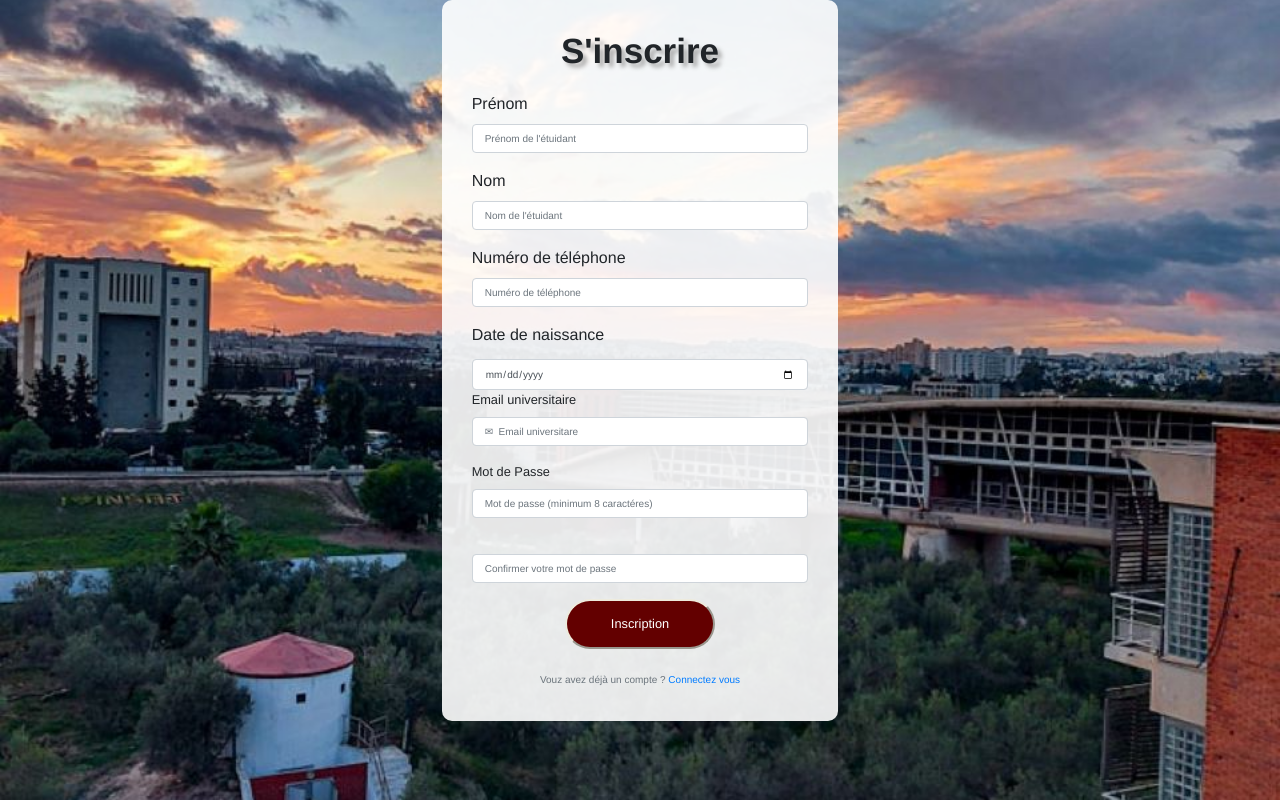
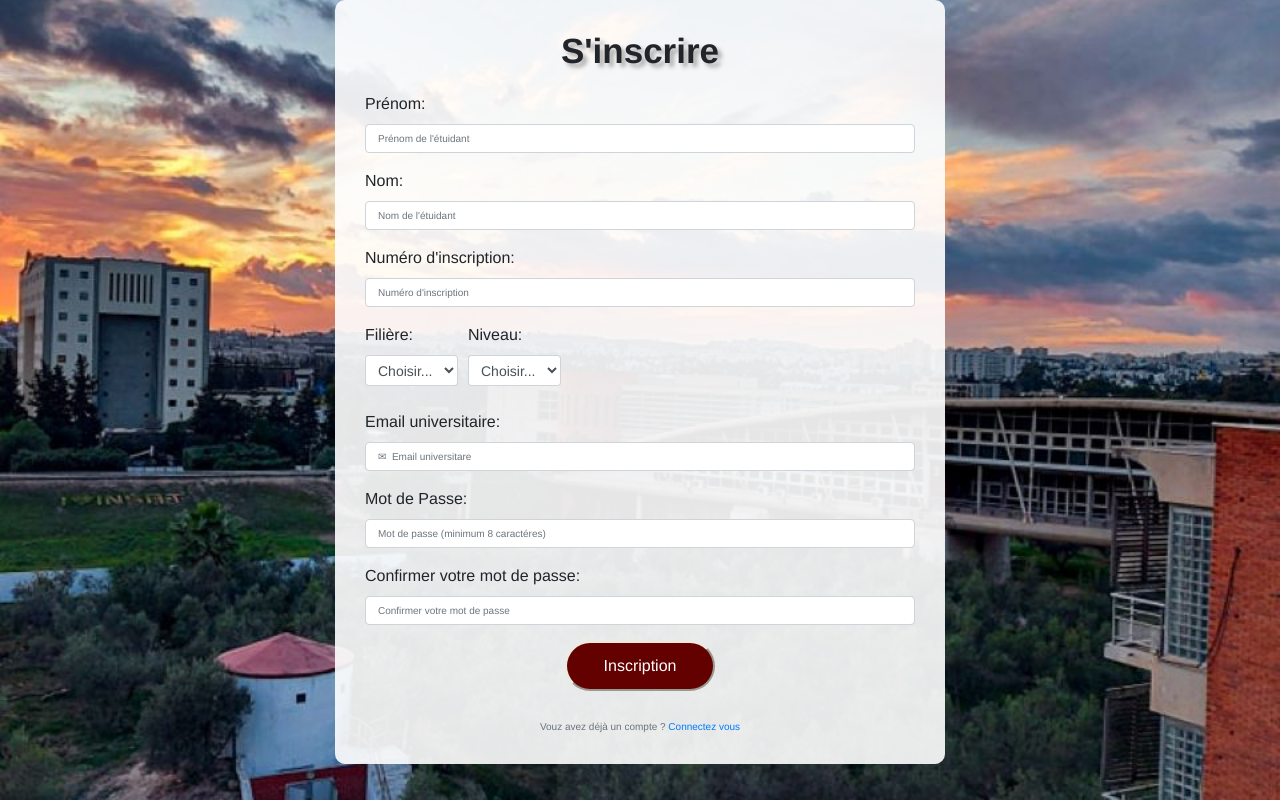
Before and after one commit to ossama-ferjani/guide_mpi, a PHP site: page /SignUp.html in a window 1280 px wide. Run offline with PHP 8.4, Linux system fonts and the light colour scheme.

Commit message:
added some changes to the sign  up page

```diff
--- a/SignUp.html
+++ b/SignUp.html
@@ -15,7 +15,7 @@
   <body>
     <div class="container-fluid">
       <div class="row justify-content-center align-items-center">
-        <div class="col-md-4">
+        <div class="col-md-6">
           <div class="form-container">
             <h2 id="title">S'inscrire</h2>
 
@@ -24,49 +24,76 @@
               <div id="signUp">
                 <form>
                   <div class="form-group">
-                    <label for="prenom">Prénom</label>
-                    <input type="text" class="form-control" id="prenom" aria-describedby="prenomHelp" placeholder="Prénom de l'étuidant">
+                    <label for="prenom" class="input-label">Prénom:</label>
+                    <input type="text" class="form-control" id="prenom" aria-describedby="prenomHelp" placeholder="Prénom de l'étuidant" required>
                     <span id="SNerror-message"></span>
                   </div>
                   <div class="form-group">
-                    <label for="nom">Nom</label>
-                    <input type="text" class="form-control" id="nom" aria-describedby="nomHelp" placeholder="Nom de l'étuidant">
+                    <label for="nom" class="input-label">Nom:</label>
+                    <input type="text" class="form-control" id="nom" aria-describedby="nomHelp" placeholder="Nom de l'étuidant" required>
                     <span id="NAMEerror-message"></span>
                   </div>
 
                   <div class="form-group">
-                    <label for="tel">Numéro de téléphone</label>
-                    <input type="tel" class="form-control" id="tel" aria-describedby="telHelp" placeholder="Numéro de téléphone">
+                    <label for="tel" class="input-label">Numéro d'inscription:</label>
+                    <input type="tel" class="form-control" id="tel" aria-describedby="telHelp" placeholder="Numéro d'inscription">
                     <span id="telerror-message"></span>
                   </div>
-                  <label for="birthdate">Date de naissance</label>
-                  <small id="birthdate" class="form-text">
-                  <input type="date" class="form-control" id="agenda" name="agenda">
+                  <div class="form-row align-items-center">
+                    <div class="col-auto">
+                        <label for="filiere">Filière:</label>
+                        <select class="form-control form-control-sm" id="filiere" name="filiere">
+                            <option selected disabled>Choisir...</option>
+                            <option value="MPI">MPI</option>
+                            <option value="RT">RT</option>
+                            <option value="GL">GL</option>
+                            <option value="IIA">IIA</option>
+                            <option value="IMI">IMI</option>
+                        </select>
+                    </div>
+                    <div class="col-auto">
+                        <label for="niveau">Niveau:</label>
+                        <select class="form-control form-control-sm" id="niveau" name="niveau">
+                            <option value="choisir..." disabled selected>Choisir...</option>
+                            <option value="1">1</option>
+                            <option value="2">2</option>
+                            <option value="3">3</option>
+                            <option value="4">4</option>
+                            <option value="5">5</option>
+                        </select>
+                    </div>
+                </div>
+
+
 
 
                   <div class="form-group">
-                    <label for="email">Email universitaire</label>
-                    <input type="email" class="form-control" id="email" aria-describedby="emailHelp" placeholder="✉  Email universitare">
+                    <br><label for="email" class="input-label">Email universitaire:</label>
+                    <input type="email" class="form-control" id="email" aria-describedby="emailHelp" placeholder="✉  Email universitare" required>
                     <span id="mailerror-message"></span>
                   </div>
                   <div class="form-group">
-                    <label for="password">Mot de Passe</label>
+                    <label for="password" class="input-label">Mot de Passe:</label>
 
-                    <input type="password" class="form-control" id="password" placeholder="Mot de passe (minimum 8 caractéres)">
+                    <input type="password" class="form-control" id="password" placeholder="Mot de passe (minimum 8 caractéres)" required>
                     <span id="passerror-message"></span>
                   </div>
+
                   <div class="form-group">
-                    <label for="passwordConfirm"></label>
-                    <input type="password" class="form-control" id="passwordConfirm" placeholder="Confirmer votre mot de passe"></div>
-                    <span id="passconferror-message"></span>
+                    <label for="passwordConfirm">Confirmer votre mot de passe:</label>
+                    <input type="password" class="form-control" id="passwordConfirm" placeholder="Confirmer votre mot de passe" required>
+                    <span id="passconferror-message"></span></div>
                   <div style="text-align: center;">
-                  <button type="submit" class="custom-button">Inscription</button><br><br>
+                  <button type="submit" id="submit" class="custom-button">Inscription</button><br><br>
                   <small id="emailHelp2" class="form-text text-muted">Vouz avez déjà un compte ? <a href="SignIn.html">  Connectez vous</a></small>
                 </form>
 
               </div>
 
     </div>
+    <script src="https://code.jquery.com/jquery-3.5.1.slim.min.js"></script>
+    <script src="https://cdn.jsdelivr.net/npm/popper.js@1.16.0/dist/umd/popper.min.js"></script>
+    <script src="https://maxcdn.bootstrapcdn.com/bootstrap/4.5.2/js/bootstrap.min.js"></script>
     <script src="js/script2.js"></script>
   </body>
 </html>
--- a/css/styles.css
+++ b/css/styles.css
@@ -42,3 +42,19 @@ font-weight: lighter;
     font-size: 35px;
     text-shadow: 4px 4px 4px #aaa;
   }
+
+  .invalid-input {
+    box-shadow: 0 0 5px red;
+  }
+
+
+
+  .form-group {
+    position: relative;
+  }
+  .input_label{
+    position: absolute;
+    font-weight: 200;
+    font-size: medium;
+    font-family: 'Source Sans Pro', 'Helvetica Neue', 'Helvetica', 'Arial', 'sans-serif';;
+  }
--- a/js/script2.js
+++ b/js/script2.js
@@ -13,6 +13,7 @@ const telErrorMessage = document.getElementById('telerror-message');
 const mailerrorMessage = document.getElementById('mailerror-message');
 const passerrorMessage = document.getElementById('passerror-message');
 const passconferrorMessage = document.getElementById('passconferror-message');
+const inputs = form.querySelectorAll('input[required]');
 
 
 
@@ -106,10 +107,7 @@ passwordConfirm.addEventListener('blur', function() {
         }
       });
 submitButton.addEventListener('click', function(event) {
-
-
-
-    if (test=true) {
+    if (test==true) {
       // Conditions are met, allow form submission
 
       return true;
@@ -119,3 +117,19 @@ submitButton.addEventListener('click', function(event) {
       return false;
     }
   })
+submitButton.addEventListener('click', function(event) {
+    let isValid = true;
+
+    inputs.forEach(function(input) {
+      if (!input.validity.valid) {
+        input.classList.add('invalid-input');
+        isValid = false;
+      } else {
+        input.classList.remove('invalid-input');
+      }
+    });
+
+    if (!isValid) {
+      event.preventDefault();
+    }
+  });
--- a/reset_password.html
+++ b/reset_password.html
@@ -21,7 +21,7 @@
               <div id="Reset">
                 <form>
                   <div class="form-group">
-                    <label for="email">Veuillez entrer votre email universitaire associé à votre compte</label>
+                    <label for="email">Veuillez entrer votre email universitaire associé à votre compte:</label>
                     <input type="email" class="form-control" id="email" aria-describedby="emailHelp" placeholder="✉  email">
                     <span id="error-message"></span>
                   </div>
```
Also changed, not shown: SignIn.html (+7 -6 lines), js/script1.js (+22 -1 lines), signUp.php (added, +19 -0 lines).
